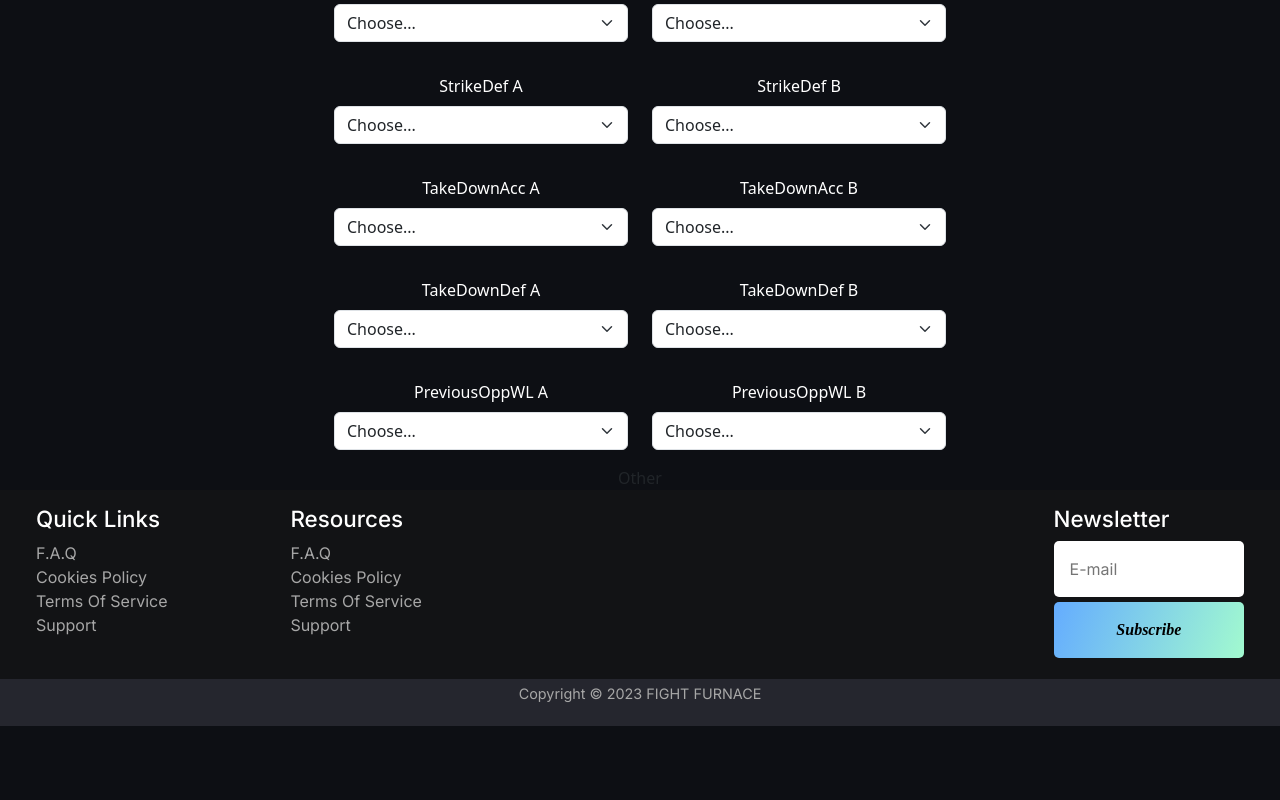
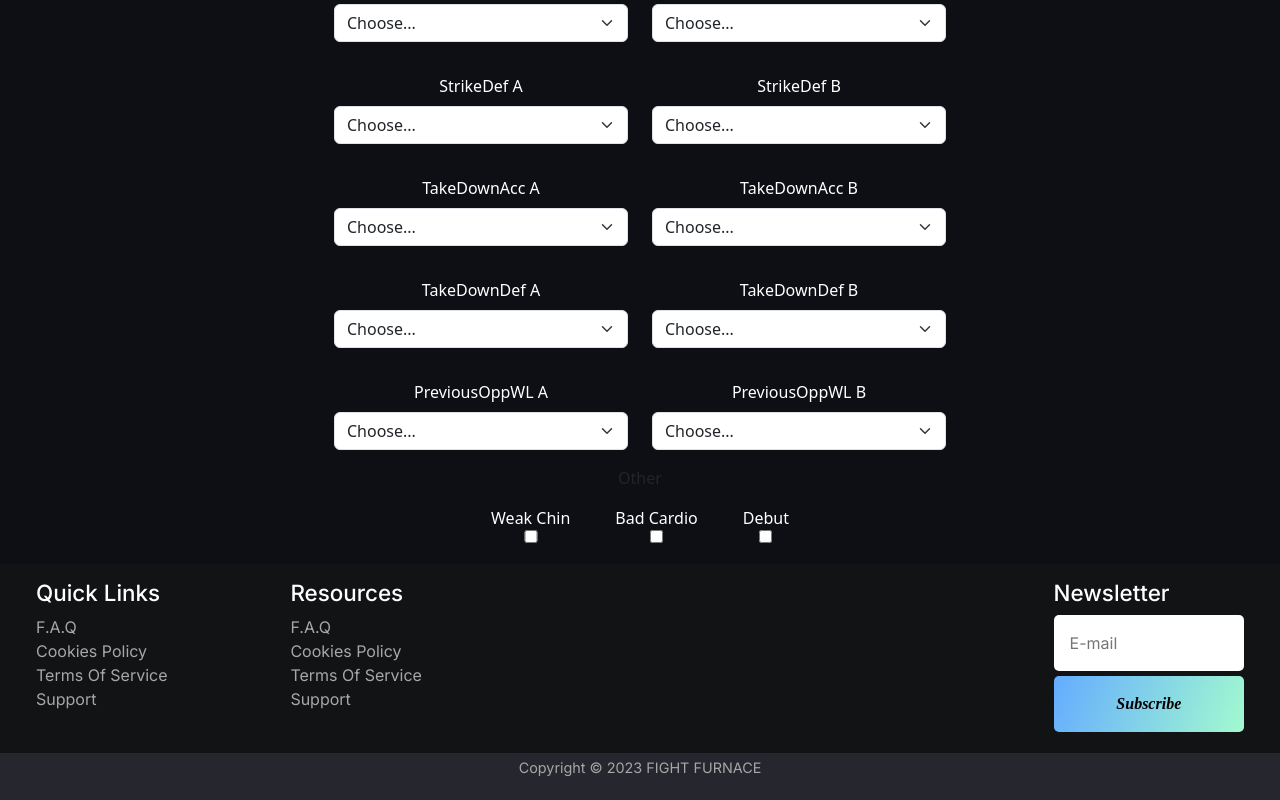
Before and after one commit to GerPut/my-game, a React (Vite) app: page / in a window 1280 px wide. Shown: the part 2143-2943 px from the top of the page. Before the commit the page ends 2869 px from the top, so only its background shows below. Built offline with nearby package versions, Linux system fonts and the light colour scheme; a web font is replaced by a local one.

Commit message:
Add Other component with toggles.

```diff
--- a/src/components/Other.jsx
+++ b/src/components/Other.jsx
@@ -2,7 +2,23 @@ import React from 'react'
 
 function Other() {
     return (
-        <div>Other</div>
+        <>
+            <div>Other</div>
+            <div className="d-flex justify-content-center align-items-center">
+                <div class="row align-items-center justify-content-evenly">
+                    <label for="labelDemo">Weak Chin</label>
+                    <input id="labelDemo" type="checkbox" data-toggle="toggle" data-size="xs" />
+                </div>
+                <div class="row align-items-center justify-content-evenly">
+                    <label for="labelDemo" >Bad Cardio</label>
+                    <input id="labelDemo" type="checkbox" data-toggle="toggle" data-size="xs" />
+                </div>
+                <div class="row align-items-center justify-content-evenly">
+                    <label for="labelDemo" >Debut</label>
+                    <input id="labelDemo" type="checkbox" data-toggle="toggle" data-size="xs" />
+                </div>
+            </div>
+        </>
     )
 }
 
```
